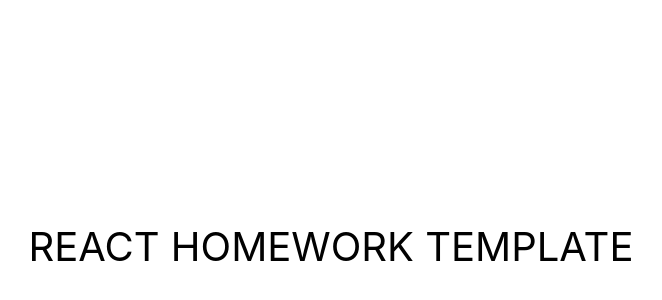
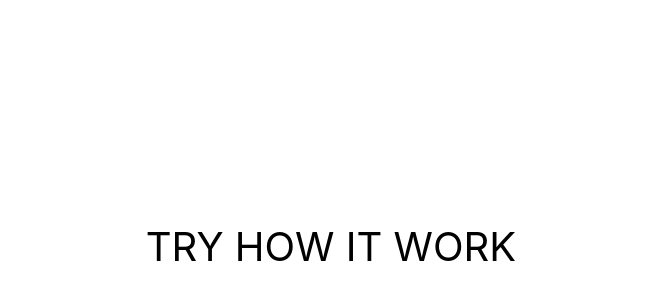
Before and after one commit to AlexxRed/goit-react-hw-02-feedback, a React (Create React App) app: page / in a window 1280 px wide. Shown: the part 154-454 px from the top of the page, without its empty margins (309-971 px from the left). Built offline with nearby package versions, Linux system fonts and the light colour scheme.

Commit message:
Update App.jsx

```diff
--- a/src/components/App.jsx
+++ b/src/components/App.jsx
@@ -11,7 +11,7 @@ export const App = () => {
         color: '#010101',
       }}
     >
-      React homework template
+      try how it work
     </div>
   );
 };
```
